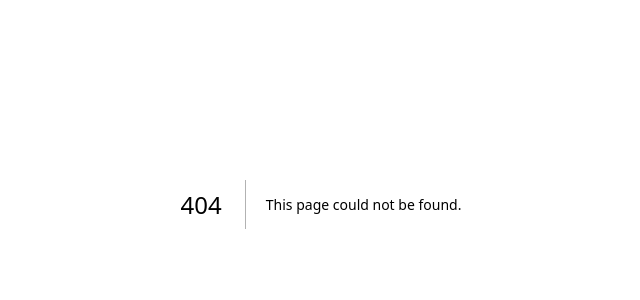
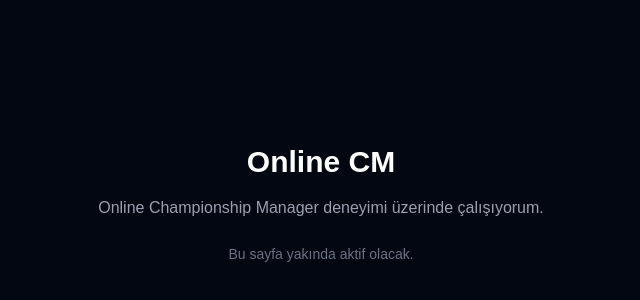
Before and after one commit to okarakopru/ai-chatbot-poc, a Next.js app in the folder src/: page /onlinecm in a window 1280 px wide. Before the commit this address had no page. Shown: the part 196-496 px from the top of the page, without its empty margins (319-959 px from the left). Built offline with nearby package versions, Linux system fonts and the light colour scheme.

Commit message:
feat: add placeholder page for /onlinecm

```diff
--- /dev/null
+++ b/src/app/onlinecm/page.tsx
@@ -0,0 +1,17 @@
+export default function OnlineCMPage() {
+  return (
+    <main className="min-h-screen bg-gray-950 text-white flex items-center justify-center p-6">
+      <div className="max-w-xl text-center">
+        <h1 className="text-3xl font-bold mb-4">
+          Online CM
+        </h1>
+        <p className="text-gray-400 mb-6">
+          Online Championship Manager deneyimi üzerinde çalışıyorum.
+        </p>
+        <p className="text-sm text-gray-500">
+          Bu sayfa yakında aktif olacak.
+        </p>
+      </div>
+    </main>
+  );
+}
```
